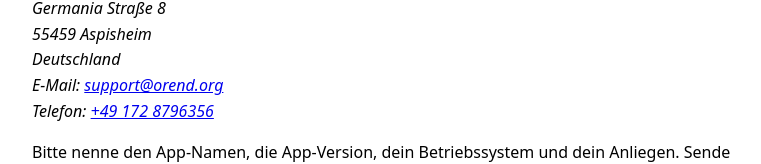
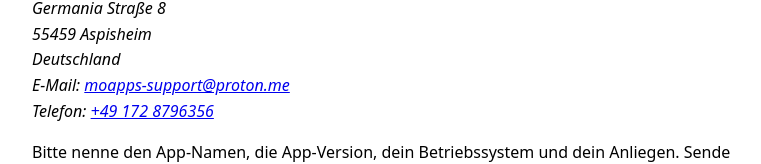
Before and after one commit to Patavan/patavan.github.io, a plain HTML site: page support.html in a window 1280 px wide. Shown: the part 134-298 px from the top of the page, without its empty margins (256-1017 px from the left). Drawn offline with Linux system fonts and the light colour scheme.

Commit message:
Update support email address in support.html

```diff
--- a/support.html
+++ b/support.html
@@ -13,7 +13,7 @@ body {font: 1rem/1.6 system-ui,sans-serif; max-width: 44rem; margin: 2rem auto;
 <main>
 <h1>App-Support</h1>
 <address>Michael Orend · MO Apps<br>Germania Straße 8<br>55459 Aspisheim<br>Deutschland<br>
-E-Mail: <a href="mailto:support@orend.org">support@orend.org</a><br>
+E-Mail: <a href="mailto:moapps-support@proton.me">moapps-support@proton.me</a><br>
 Telefon: <a href="tel:+491728796356">+49 172 8796356</a></address>
 <p>Bitte nenne den App-Namen, die App-Version, dein Betriebssystem und dein Anliegen. Sende keine Passwörter oder Zahlungsdaten.</p>
 <p><a href="kaeufe.html">Hilfe zu Käufen und Abonnements</a> · <a href="datenschutz.html">Datenschutz</a></p>
```
